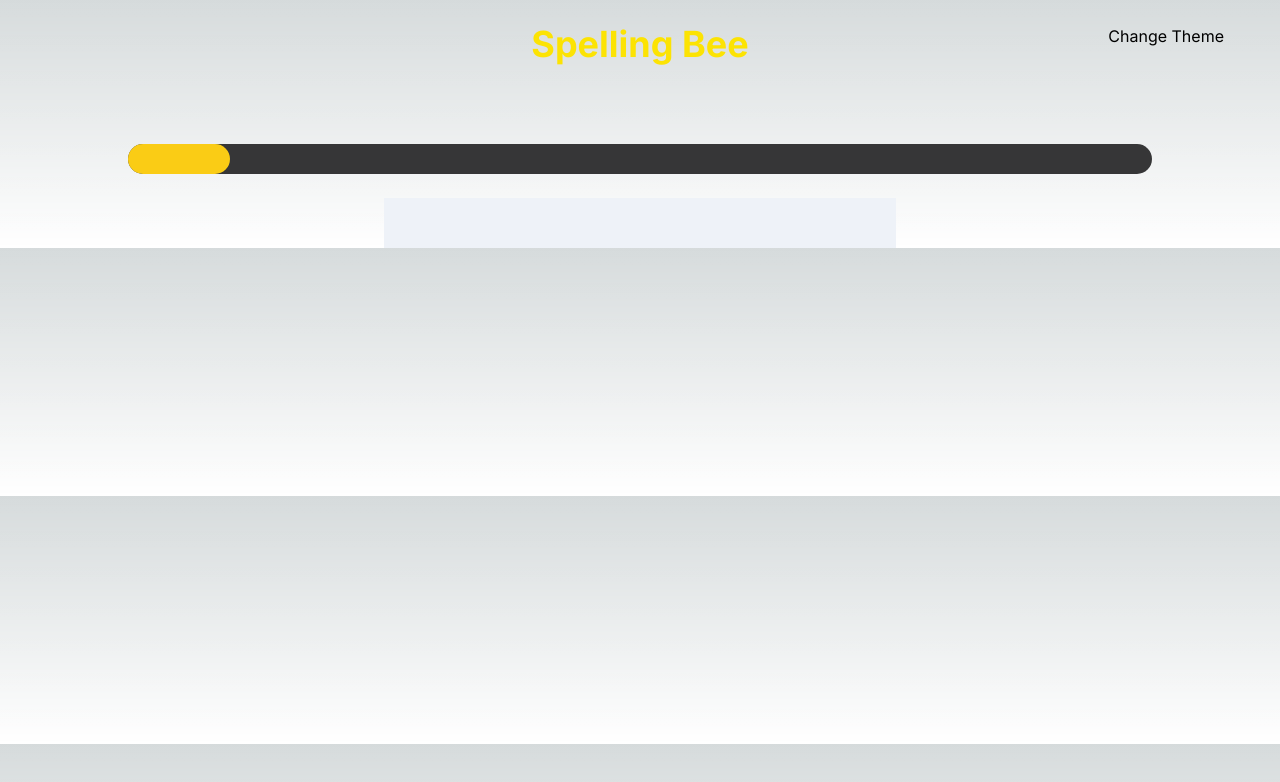
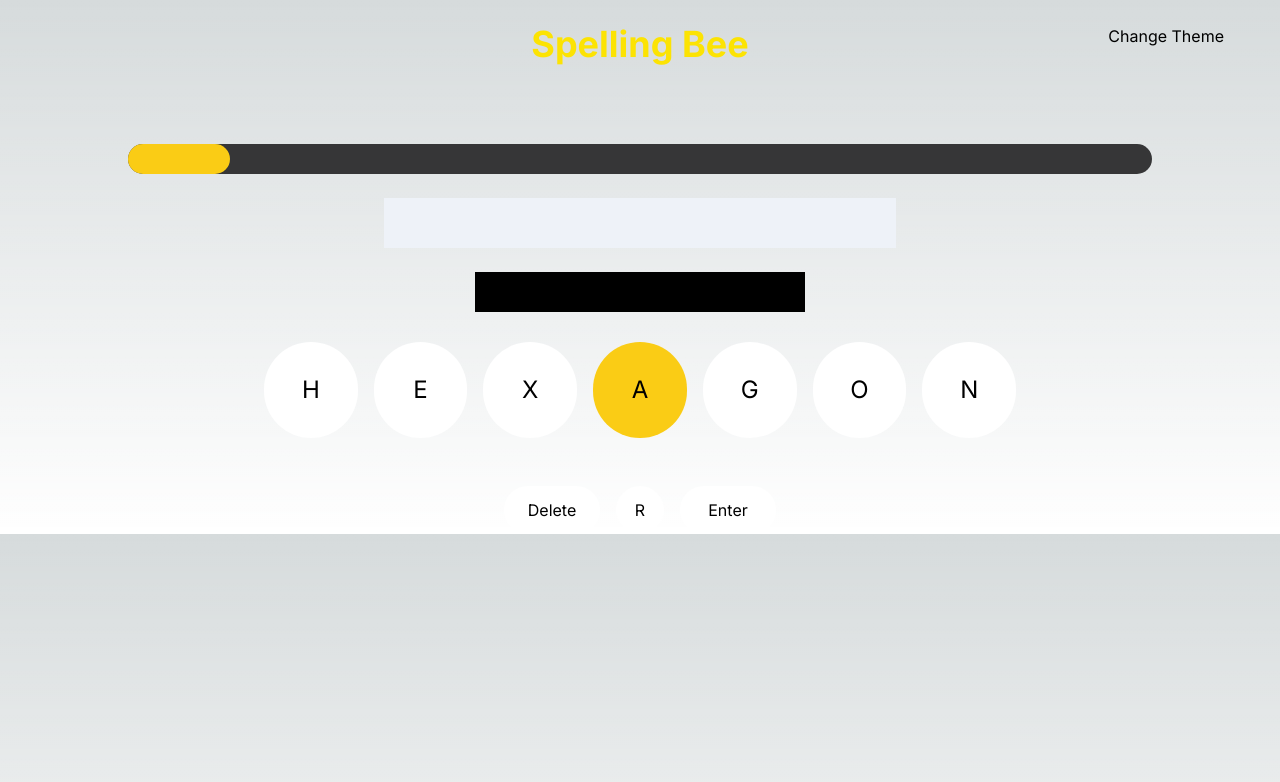
Before and after one commit to TheOldMan03/Spell-Bee, a Next.js app: page / in a window 1280 px wide. Shown: the top 782 px of the page. Built offline with nearby package versions, Linux system fonts and the light colour scheme.

Commit message:
Completed UI of page

```diff
--- a/src/app/page.js
+++ b/src/app/page.js
@@ -17,11 +17,26 @@ export default function Home() {
 
         <div className="mt-6 bg-[#EEF2F8] min-h-[50px] w-[40%]"></div>
 
-        {/* <div className="">This is going to be my text area</div>
+        <div className="mt-6">
+          <textarea rows={1} cols={15} maxlength={15} className="bg-black resize-none border-none text-center text-4xl caret-yellow-400 outline-none overflow-hidden"></textarea>
+        </div>
 
-        <div className="">Hexagon Lists</div>
+        <div className="max-w-[60%] max-h-[40%] flex justify-evenly mt-6 min-w-"> {/* This needs to be changed in the end...for now this is temp*/}
+          <div className="w-24 h-24 rounded-full bg-white text-black mx-2 text-2xl flex justify-center items-center">H</div>
 
-        <div className="">The various buttons</div> */}
+          <div className="w-24 h-24 rounded-full bg-white text-black text-center mx-2 text-2xl flex justify-center items-center">E</div>
+          <div className="w-24 h-24 rounded-full bg-white text-black text-center mx-2 text-2xl flex justify-center items-center">X</div>
+          <div className="w-24 h-24 rounded-full bg-yellow-400 text-black text-center mx-2 text-2xl flex justify-center items-center">A</div>
+          <div className="w-24 h-24 rounded-full bg-white text-black text-center mx-2 text-2xl flex justify-center items-center">G</div>
+          <div className="w-24 h-24 rounded-full bg-white text-black text-center mx-2 text-2xl flex justify-center items-center">O</div>
+          <div className="w-24 h-24 rounded-full bg-white text-black text-center mx-2 text-2xl flex justify-center items-center">N</div>
+        </div>
+
+        <div className="flex mt-12">
+          <div className="w-24 h-12 bg-white text-black text-center rounded-full flex justify-center items-center mx-4">Delete</div>
+          <div className="w-12 h-12 rounded-full bg-white text-black flex justify-center items-center">R</div>
+          <div className="w-24 h-12 bg-white text-black text-center rounded-full flex justify-center items-center mx-4">Enter</div>
+        </div>
 
     </div>
   );
```
